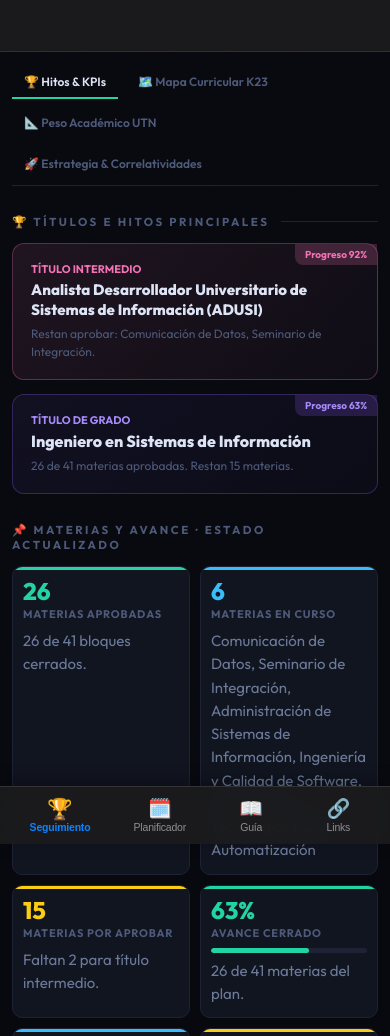
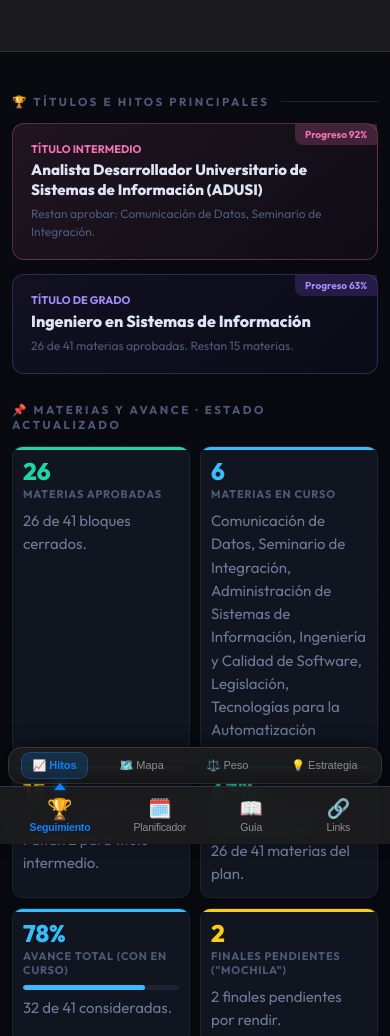
Before and after one commit to JorgeTrip/UTN, a website: page index.html in a window 390 px wide. Shown: the top 1036 px of the page. Drawn offline with Linux system fonts and the light colour scheme.

Commit message:
feat: Se implementa sub-barra inferior con conector visual en cascada
- Se implemento la sub-barra inferior contextual (#subTabBarInferiorMovil) apilada sobre la barra principal.
- Se agrego el conector visual (.tab-connector-arrow) en la pestana activa inferior apuntando hacia arriba.
- Se sincronizo la conmutacion de subpaneles de Seguimiento (Hitos, Mapa, Peso, Estrategia) y Planificador (2026-2029).
- Se ajusto el padding inferior de reserva a 125px y se ocultaron sub-barras superiores duplicadas.
- Se verificaron 65 pruebas en Playwright y auditoria global 100% conforme.

```diff
--- a/css/bottomTabBar.css
+++ b/css/bottomTabBar.css
@@ -1,12 +1,13 @@
 /* ═══════════════════════════════════════════════════════════════
-   BARRA DE NAVEGACIÓN INFERIOR (BOTTOM TAB BAR - ESTILO APPLE)
+   BARRA DE NAVEGACIÓN INFERIOR Y SUB-BARRA CONECTOR (APPLE UI)
    ═══════════════════════════════════════════════════════════════ */
 
-.bottom-tab-bar {
+.bottom-tab-bar, .sub-tab-bar-inferior {
   display: none;
 }
 
 @media (max-width: 768px) {
+  /* Barra Principal Inferior */
   .bottom-tab-bar {
     display: flex;
     position: fixed;
@@ -16,10 +17,10 @@
     height: auto;
     min-height: 58px;
     padding: 6px 8px max(6px, env(safe-area-inset-bottom));
-    background: rgba(28, 28, 30, 0.92);
+    background: rgba(28, 28, 30, 0.94);
     backdrop-filter: blur(20px);
     -webkit-backdrop-filter: blur(20px);
-    border-top: 1px solid rgba(58, 58, 60, 0.8);
+    border-top: 1px solid rgba(58, 58, 60, 0.85);
     z-index: 1000;
     justify-content: space-around;
     align-items: center;
@@ -27,12 +28,13 @@
   }
 
   [data-tema="claro"] .bottom-tab-bar {
-    background: rgba(245, 245, 247, 0.92);
+    background: rgba(245, 245, 247, 0.94);
     border-top: 1px solid rgba(0, 0, 0, 0.12);
     box-shadow: 0 -4px 16px rgba(0, 0, 0, 0.06);
   }
 
   .bottom-tab-item {
+    position: relative;
     display: flex;
     flex-direction: column;
     align-items: center;
@@ -75,11 +77,83 @@
     transform: scale(1.08);
   }
 
-  [data-tema="claro"] .bottom-tab-item {
+  /* Conector Visual: Flecha indicadora superior que da origen a la sub-barra */
+  .bottom-tab-item .tab-connector-arrow {
+    position: absolute;
+    top: -8px;
+    left: 50%;
+    transform: translateX(-50%);
+    width: 0;
+    height: 0;
+    border-left: 6px solid transparent;
+    border-right: 6px solid transparent;
+    border-bottom: 7px solid #0A84FF;
+    filter: drop-shadow(0 -2px 4px rgba(10, 132, 255, 0.6));
+    pointer-events: none;
+    animation: bounceConnector 1.2s infinite alternate ease-in-out;
+  }
+
+  @keyframes bounceConnector {
+    from { transform: translate(-50%, 0); }
+    to { transform: translate(-50%, -2px); }
+  }
+
+  /* Sub-Barra Inferior Flotante (Apilada sobre la barra principal) */
+  .sub-tab-bar-inferior {
+    display: flex;
+    position: fixed;
+    bottom: 60px;
+    left: 8px;
+    right: 8px;
+    z-index: 999;
+    background: rgba(28, 28, 30, 0.94);
+    backdrop-filter: blur(20px);
+    -webkit-backdrop-filter: blur(20px);
+    border: 1px solid rgba(58, 58, 60, 0.85);
+    border-radius: 14px;
+    padding: 4px;
+    gap: 4px;
+    overflow-x: auto;
+    justify-content: space-around;
+    align-items: center;
+    box-shadow: 0 -4px 18px rgba(0, 0, 0, 0.4);
+    transition: opacity 0.25s ease, transform 0.25s ease;
+  }
+
+  [data-tema="claro"] .sub-tab-bar-inferior {
+    background: rgba(245, 245, 247, 0.94);
+    border: 1px solid rgba(0, 0, 0, 0.12);
+    box-shadow: 0 -4px 18px rgba(0, 0, 0, 0.08);
+  }
+
+  .sub-tab-pill {
+    background: transparent;
+    border: 1px solid transparent;
+    padding: 6px 10px;
+    border-radius: 9px;
+    color: #8E8E93;
+    font-size: 11px;
+    font-weight: 500;
+    cursor: pointer;
+    white-space: nowrap;
+    transition: all 0.2s ease;
+    -webkit-tap-highlight-color: transparent;
+  }
+
+  .sub-tab-pill.active {
+    background: rgba(10, 132, 255, 0.18);
+    color: #0A84FF;
+    font-weight: 600;
+    border-color: rgba(10, 132, 255, 0.35);
+  }
+
+  [data-tema="claro"] .sub-tab-pill {
     color: #6E6E73;
   }
 
-  [data-tema="claro"] .bottom-tab-item.active {
+  [data-tema="claro"] .sub-tab-pill.active {
+    background: rgba(0, 113, 227, 0.14);
     color: #0071E3;
+    border-color: rgba(0, 113, 227, 0.28);
   }
 }
--- a/css/vistaMovil.css
+++ b/css/vistaMovil.css
@@ -3,13 +3,13 @@
    ═══════════════════════════════════════════════════════════════ */
 
 @media (max-width: 768px) {
-  /* Espacio de reserva para no solapar la Bottom Tab Bar */
+  /* Espacio de reserva para no solapar la Doble Barra Inferior (Principal + Sub-barra) */
   body, main {
-    padding-bottom: 82px !important;
+    padding-bottom: 125px !important;
   }
 
-  /* Ocultar barra de escritorio superior */
-  .super-tab-bar {
+  /* Ocultar barra de escritorio superior y sub-barras superiores duplicadas */
+  .super-tab-bar, #sp1 > .sub-tab-bar, #sp2 .sub-tab-bar {
     display: none !important;
   }
 
--- a/js/controladorMovil.js
+++ b/js/controladorMovil.js
@@ -1,12 +1,25 @@
 /**
- * Módulo Controlador de Experiencia y Navegación Móvil (Bottom Tab Bar)
- * Gestiona la barra de pestañas inferior nativa de iOS/Android y la sincronización de paneles.
+ * Módulo Controlador de Navegación Móvil (Bottom Tab Bar y Sub-Barra en Cascada)
+ * Orquesta la barra principal, el conector visual de origen y la sub-barra contextual apilada.
  */
 
-function asegurarBottomTabBarEnDOM() {
+const CONFIGURACION_SUBTABS = {
+  1: [{ sub: 0, label: '📈 Hitos' }, { sub: 1, label: '🗺️ Mapa' }, { sub: 2, label: '⚖️ Peso' }, { sub: 3, label: '💡 Estrategia' }],
+  2: [{ sub: 0, label: '📅 2026' }, { sub: 1, label: '📅 2027' }, { sub: 2, label: '📅 2028' }, { sub: 3, label: '🎓 2029' }]
+};
+
+let superTabActivoActual = 1;
+
+function asegurarBarrasInferioresEnDOM() {
+  asegurarBottomTabBar();
+  asegurarSubTabBar();
+  engancharSincronizaciones();
+  sincronizarBottomTabBar(superTabActivoActual);
+}
+
+function asegurarBottomTabBar() {
   if (document.getElementById('bottomTabBarMovil')) return;
-
-  const tabsConfig = [
+  const tabs = [
     { indice: 1, icono: '🏆', texto: 'Seguimiento' },
     { indice: 2, icono: '🗓️', texto: 'Planificador' },
     { indice: 4, icono: '📖', texto: 'Guía' },
@@ -18,31 +31,39 @@ function asegurarBottomTabBarEnDOM() {
   barra.className = 'bottom-tab-bar';
   barra.setAttribute('aria-label', 'Navegación principal inferior móvil');
 
-  tabsConfig.forEach(t => {
+  tabs.forEach(t => {
     const btn = document.createElement('button');
     btn.className = `bottom-tab-item ${t.indice === 1 ? 'active' : ''}`;
     btn.dataset.tab = String(t.indice);
     btn.onclick = () => navegarDesdeBottomTab(t.indice);
 
-    const iconoSpan = document.createElement('span');
-    iconoSpan.className = 'tab-icon';
-    iconoSpan.textContent = t.icono;
+    const icono = document.createElement('span');
+    icono.className = 'tab-icon';
+    icono.textContent = t.icono;
 
-    const labelSpan = document.createElement('span');
-    labelSpan.className = 'tab-label';
-    labelSpan.textContent = t.texto;
+    const label = document.createElement('span');
+    label.className = 'tab-label';
+    label.textContent = t.texto;
 
-    btn.appendChild(iconoSpan);
-    btn.appendChild(labelSpan);
+    btn.appendChild(icono);
+    btn.appendChild(label);
     barra.appendChild(btn);
   });
+  document.body.appendChild(barra);
+}
 
-  document.body.appendChild(barra);
-  engancharSincronizacionSuperTab();
+function asegurarSubTabBar() {
+  if (document.getElementById('subTabBarInferiorMovil')) return;
+  const subBarra = document.createElement('div');
+  subBarra.id = 'subTabBarInferiorMovil';
+  subBarra.className = 'sub-tab-bar-inferior';
+  subBarra.setAttribute('aria-label', 'Subpestañas contextuales móviles');
+  document.body.appendChild(subBarra);
 }
 
 function navegarDesdeBottomTab(indice) {
   const num = Number(indice);
+  superTabActivoActual = num;
   if (typeof window.seleccionarSolapaPrincipal === 'function') {
     window.seleccionarSolapaPrincipal(num);
   } else if (typeof window.superTab === 'function') {
@@ -52,32 +73,106 @@ function navegarDesdeBottomTab(indice) {
 }
 
 function sincronizarBottomTabBar(indice) {
-  const items = document.querySelectorAll('#bottomTabBarMovil .bottom-tab-item');
-  items.forEach(btn => {
-    const tabNum = Number(btn.dataset.tab);
-    btn.classList.toggle('active', tabNum === Number(indice));
+  const num = Number(indice);
+  superTabActivoActual = num;
+
+  document.querySelectorAll('#bottomTabBarMovil .bottom-tab-item').forEach(btn => {
+    const esActivo = Number(btn.dataset.tab) === num;
+    btn.classList.toggle('active', esActivo);
+
+    const conector = btn.querySelector('.tab-connector-arrow');
+    const tieneSubTabs = Boolean(CONFIGURACION_SUBTABS[num]);
+
+    if (esActivo && tieneSubTabs) {
+      if (!conector) {
+        const arrow = document.createElement('div');
+        arrow.className = 'tab-connector-arrow';
+        btn.appendChild(arrow);
+      }
+    } else if (conector) {
+      conector.remove();
+    }
+  });
+
+  actualizarSubTabBarMovil(num);
+}
+
+function actualizarSubTabBarMovil(superTabIndice, subActivoForzado = null) {
+  const subBarra = document.getElementById('subTabBarInferiorMovil');
+  if (!subBarra) return;
+
+  const lista = CONFIGURACION_SUBTABS[superTabIndice];
+  if (!lista || lista.length === 0) {
+    subBarra.style.display = 'none';
+    return;
+  }
+
+  subBarra.style.display = 'flex';
+  subBarra.replaceChildren();
+
+  let subActivo = subActivoForzado;
+  if (subActivo === null) {
+    subActivo = superTabIndice === 1
+      ? Number(localStorage.getItem('dashboardSp1Tab') || 0)
+      : (superTabIndice === 2 ? Number(localStorage.getItem('dashboardPlanYearTab') || 0) : 0);
+  }
+
+  lista.forEach(item => {
+    const pill = document.createElement('button');
+    pill.className = `sub-tab-pill ${item.sub === subActivo ? 'active' : ''}`;
+    pill.textContent = item.label;
+    pill.dataset.sub = String(item.sub);
+    pill.onclick = () => navegarSubTabMovil(superTabIndice, item.sub);
+    subBarra.appendChild(pill);
   });
 }
 
-function engancharSincronizacionSuperTab() {
-  const original = window.seleccionarSolapaPrincipal || window.superTab;
-  if (typeof original === 'function' && !window._superTabMovilInterceptado) {
+function navegarSubTabMovil(superTabIndice, subTabIndice) {
+  const numSub = Number(subTabIndice);
+  if (superTabIndice === 1) {
+    if (typeof window.seleccionarSubSolapaSeguimiento === 'function') window.seleccionarSubSolapaSeguimiento(numSub);
+    else if (typeof window.subTab === 'function') window.subTab(numSub);
+  } else if (superTabIndice === 2) {
+    if (typeof window.seleccionarAnioPlanificador === 'function') window.seleccionarAnioPlanificador(numSub);
+    else if (typeof window.planYearTab === 'function') window.planYearTab(numSub);
+  }
+
+  document.querySelectorAll('#subTabBarInferiorMovil .sub-tab-pill').forEach(p => {
+    p.classList.toggle('active', Number(p.dataset.sub) === numSub);
+  });
+}
+
+function engancharSincronizaciones() {
+  if (window._controladorMovilSincronizado) return;
+
+  const origSuperTab = window.seleccionarSolapaPrincipal || window.superTab;
+  if (typeof origSuperTab === 'function') {
     window.seleccionarSolapaPrincipal = function(idx) {
-      original(idx);
+      origSuperTab(idx);
       sincronizarBottomTabBar(idx);
     };
     window.superTab = window.seleccionarSolapaPrincipal;
-    window._superTabMovilInterceptado = true;
   }
+
+  const origSubTab1 = window.seleccionarSubSolapaSeguimiento || window.subTab;
+  if (typeof origSubTab1 === 'function') {
+    window.seleccionarSubSolapaSeguimiento = function(idx) {
+      origSubTab1(idx);
+      if (superTabActivoActual === 1) actualizarSubTabBarMovil(1, Number(idx));
+    };
+    window.subTab = window.seleccionarSubSolapaSeguimiento;
+  }
+
+  window._controladorMovilSincronizado = true;
 }
 
-// Inicialización automática al cargar el DOM
 if (document.readyState === 'loading') {
-  document.addEventListener('DOMContentLoaded', asegurarBottomTabBarEnDOM);
+  document.addEventListener('DOMContentLoaded', asegurarBarrasInferioresEnDOM);
 } else {
-  asegurarBottomTabBarEnDOM();
+  asegurarBarrasInferioresEnDOM();
 }
 
-window.asegurarBottomTabBarEnDOM = asegurarBottomTabBarEnDOM;
+window.asegurarBarrasInferioresEnDOM = asegurarBarrasInferioresEnDOM;
 window.sincronizarBottomTabBar = sincronizarBottomTabBar;
-window.navegarDesdeBottomTab = navegarDesdeBottomTab;
+window.actualizarSubTabBarMovil = actualizarSubTabBarMovil;
+window.navegarSubTabMovil = navegarSubTabMovil;
```
Also changed, not shown: e2e/subBarraInferiorMovil.spec.js (added, +62 -0 lines).
